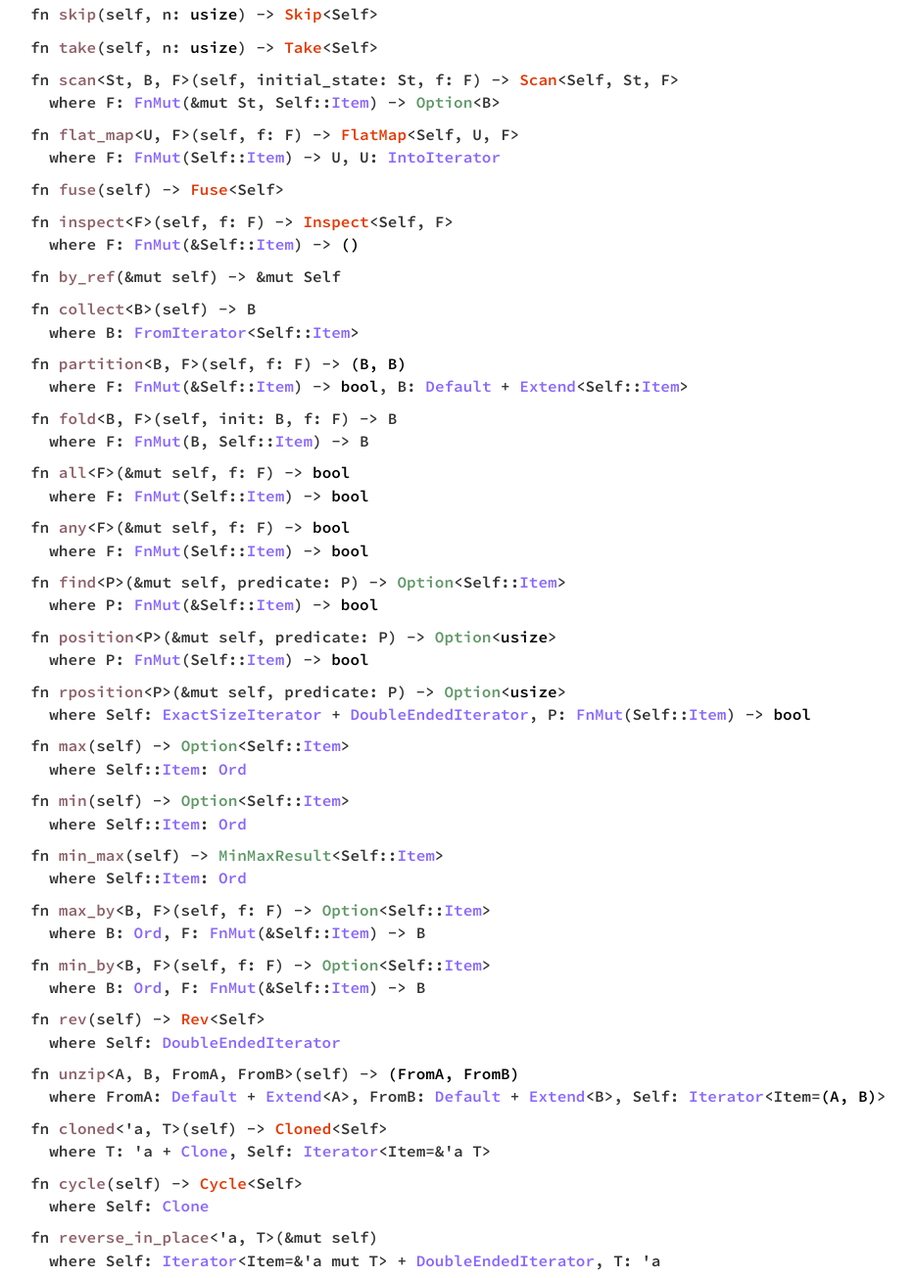
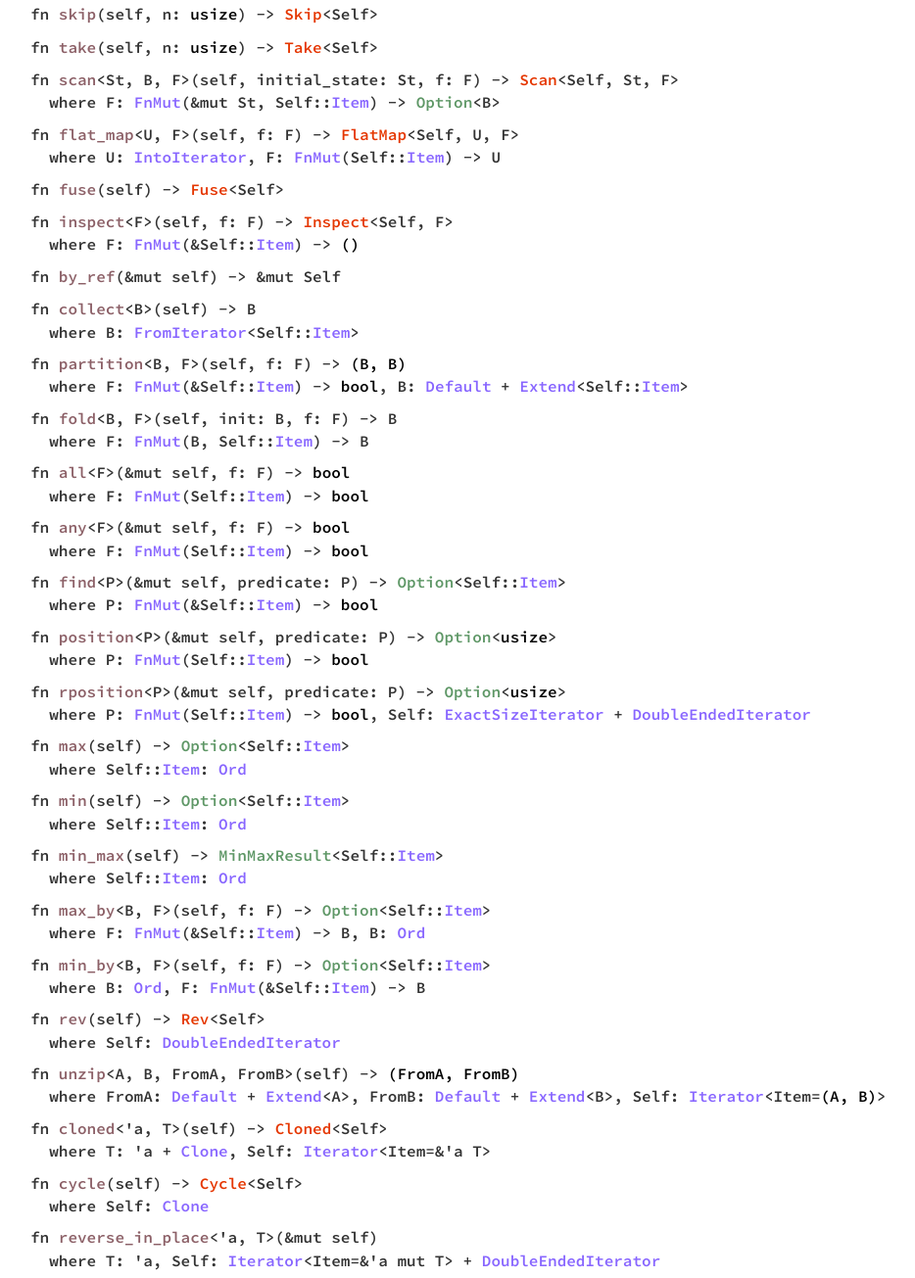
Before and after one commit to billyevans/tst, a plain HTML site: page tst/tst/struct.IntoIter.html in a window 1280 px wide. Shown: the part 1046-2351 px from the top of the page at 98% size, without its empty margins (234-1168 px from the left). Drawn offline with Linux system fonts and the light colour scheme.

Commit message:
rebuild pages at 5829c9f

```diff
--- a/tst/tst/struct.IntoIter.html
+++ b/tst/tst/struct.IntoIter.html
@@ -67,7 +67,7 @@
 <h4 id='method.skip' class='method'><code>fn <a href='http://doc.rust-lang.org/nightly/core/iter/trait.Iterator.html#method.skip' class='fnname'>skip</a>(self, n: <a href='http://doc.rust-lang.org/nightly/std/primitive.usize.html'>usize</a>) -&gt; <a class='struct' href='http://doc.rust-lang.org/nightly/core/iter/struct.Skip.html' title='core::iter::Skip'>Skip</a>&lt;Self&gt;</code></h4>
 <h4 id='method.take' class='method'><code>fn <a href='http://doc.rust-lang.org/nightly/core/iter/trait.Iterator.html#method.take' class='fnname'>take</a>(self, n: <a href='http://doc.rust-lang.org/nightly/std/primitive.usize.html'>usize</a>) -&gt; <a class='struct' href='http://doc.rust-lang.org/nightly/core/iter/struct.Take.html' title='core::iter::Take'>Take</a>&lt;Self&gt;</code></h4>
 <h4 id='method.scan' class='method'><code>fn <a href='http://doc.rust-lang.org/nightly/core/iter/trait.Iterator.html#method.scan' class='fnname'>scan</a>&lt;St, B, F&gt;(self, initial_state: St, f: F) -&gt; <a class='struct' href='http://doc.rust-lang.org/nightly/core/iter/struct.Scan.html' title='core::iter::Scan'>Scan</a>&lt;Self, St, F&gt; <span class='where'>where F: <a class='trait' href='http://doc.rust-lang.org/nightly/core/ops/trait.FnMut.html' title='core::ops::FnMut'>FnMut</a>(&amp;mut St, Self::<a class='trait' href='http://doc.rust-lang.org/nightly/core/iter/trait.Iterator.html' title='core::iter::Iterator'>Item</a>) -&gt; <a class='enum' href='http://doc.rust-lang.org/nightly/core/option/enum.Option.html' title='core::option::Option'>Option</a>&lt;B&gt;</span></code></h4>
-<h4 id='method.flat_map' class='method'><code>fn <a href='http://doc.rust-lang.org/nightly/core/iter/trait.Iterator.html#method.flat_map' class='fnname'>flat_map</a>&lt;U, F&gt;(self, f: F) -&gt; <a class='struct' href='http://doc.rust-lang.org/nightly/core/iter/struct.FlatMap.html' title='core::iter::FlatMap'>FlatMap</a>&lt;Self, U, F&gt; <span class='where'>where F: <a class='trait' href='http://doc.rust-lang.org/nightly/core/ops/trait.FnMut.html' title='core::ops::FnMut'>FnMut</a>(Self::<a class='trait' href='http://doc.rust-lang.org/nightly/core/iter/trait.Iterator.html' title='core::iter::Iterator'>Item</a>) -&gt; U, U: <a class='trait' href='http://doc.rust-lang.org/nightly/core/iter/trait.IntoIterator.html' title='core::iter::IntoIterator'>IntoIterator</a></span></code></h4>
+<h4 id='method.flat_map' class='method'><code>fn <a href='http://doc.rust-lang.org/nightly/core/iter/trait.Iterator.html#method.flat_map' class='fnname'>flat_map</a>&lt;U, F&gt;(self, f: F) -&gt; <a class='struct' href='http://doc.rust-lang.org/nightly/core/iter/struct.FlatMap.html' title='core::iter::FlatMap'>FlatMap</a>&lt;Self, U, F&gt; <span class='where'>where U: <a class='trait' href='http://doc.rust-lang.org/nightly/core/iter/trait.IntoIterator.html' title='core::iter::IntoIterator'>IntoIterator</a>, F: <a class='trait' href='http://doc.rust-lang.org/nightly/core/ops/trait.FnMut.html' title='core::ops::FnMut'>FnMut</a>(Self::<a class='trait' href='http://doc.rust-lang.org/nightly/core/iter/trait.Iterator.html' title='core::iter::Iterator'>Item</a>) -&gt; U</span></code></h4>
 <h4 id='method.fuse' class='method'><code>fn <a href='http://doc.rust-lang.org/nightly/core/iter/trait.Iterator.html#method.fuse' class='fnname'>fuse</a>(self) -&gt; <a class='struct' href='http://doc.rust-lang.org/nightly/core/iter/struct.Fuse.html' title='core::iter::Fuse'>Fuse</a>&lt;Self&gt;</code></h4>
 <h4 id='method.inspect' class='method'><code>fn <a href='http://doc.rust-lang.org/nightly/core/iter/trait.Iterator.html#method.inspect' class='fnname'>inspect</a>&lt;F&gt;(self, f: F) -&gt; <a class='struct' href='http://doc.rust-lang.org/nightly/core/iter/struct.Inspect.html' title='core::iter::Inspect'>Inspect</a>&lt;Self, F&gt; <span class='where'>where F: <a class='trait' href='http://doc.rust-lang.org/nightly/core/ops/trait.FnMut.html' title='core::ops::FnMut'>FnMut</a>(&amp;Self::<a class='trait' href='http://doc.rust-lang.org/nightly/core/iter/trait.Iterator.html' title='core::iter::Iterator'>Item</a>) -&gt; <a href='http://doc.rust-lang.org/nightly/std/primitive.tuple.html'>()</a></span></code></h4>
 <h4 id='method.by_ref' class='method'><code>fn <a href='http://doc.rust-lang.org/nightly/core/iter/trait.Iterator.html#method.by_ref' class='fnname'>by_ref</a>(&amp;mut self) -&gt; &amp;mut Self</code></h4>
@@ -78,17 +78,17 @@
 <h4 id='method.any' class='method'><code>fn <a href='http://doc.rust-lang.org/nightly/core/iter/trait.Iterator.html#method.any' class='fnname'>any</a>&lt;F&gt;(&amp;mut self, f: F) -&gt; <a href='http://doc.rust-lang.org/nightly/std/primitive.bool.html'>bool</a> <span class='where'>where F: <a class='trait' href='http://doc.rust-lang.org/nightly/core/ops/trait.FnMut.html' title='core::ops::FnMut'>FnMut</a>(Self::<a class='trait' href='http://doc.rust-lang.org/nightly/core/iter/trait.Iterator.html' title='core::iter::Iterator'>Item</a>) -&gt; <a href='http://doc.rust-lang.org/nightly/std/primitive.bool.html'>bool</a></span></code></h4>
 <h4 id='method.find' class='method'><code>fn <a href='http://doc.rust-lang.org/nightly/core/iter/trait.Iterator.html#method.find' class='fnname'>find</a>&lt;P&gt;(&amp;mut self, predicate: P) -&gt; <a class='enum' href='http://doc.rust-lang.org/nightly/core/option/enum.Option.html' title='core::option::Option'>Option</a>&lt;Self::<a class='trait' href='http://doc.rust-lang.org/nightly/core/iter/trait.Iterator.html' title='core::iter::Iterator'>Item</a>&gt; <span class='where'>where P: <a class='trait' href='http://doc.rust-lang.org/nightly/core/ops/trait.FnMut.html' title='core::ops::FnMut'>FnMut</a>(&amp;Self::<a class='trait' href='http://doc.rust-lang.org/nightly/core/iter/trait.Iterator.html' title='core::iter::Iterator'>Item</a>) -&gt; <a href='http://doc.rust-lang.org/nightly/std/primitive.bool.html'>bool</a></span></code></h4>
 <h4 id='method.position' class='method'><code>fn <a href='http://doc.rust-lang.org/nightly/core/iter/trait.Iterator.html#method.position' class='fnname'>position</a>&lt;P&gt;(&amp;mut self, predicate: P) -&gt; <a class='enum' href='http://doc.rust-lang.org/nightly/core/option/enum.Option.html' title='core::option::Option'>Option</a>&lt;<a href='http://doc.rust-lang.org/nightly/std/primitive.usize.html'>usize</a>&gt; <span class='where'>where P: <a class='trait' href='http://doc.rust-lang.org/nightly/core/ops/trait.FnMut.html' title='core::ops::FnMut'>FnMut</a>(Self::<a class='trait' href='http://doc.rust-lang.org/nightly/core/iter/trait.Iterator.html' title='core::iter::Iterator'>Item</a>) -&gt; <a href='http://doc.rust-lang.org/nightly/std/primitive.bool.html'>bool</a></span></code></h4>
-<h4 id='method.rposition' class='method'><code>fn <a href='http://doc.rust-lang.org/nightly/core/iter/trait.Iterator.html#method.rposition' class='fnname'>rposition</a>&lt;P&gt;(&amp;mut self, predicate: P) -&gt; <a class='enum' href='http://doc.rust-lang.org/nightly/core/option/enum.Option.html' title='core::option::Option'>Option</a>&lt;<a href='http://doc.rust-lang.org/nightly/std/primitive.usize.html'>usize</a>&gt; <span class='where'>where Self: <a class='trait' href='http://doc.rust-lang.org/nightly/core/iter/trait.ExactSizeIterator.html' title='core::iter::ExactSizeIterator'>ExactSizeIterator</a> + <a class='trait' href='http://doc.rust-lang.org/nightly/core/iter/trait.DoubleEndedIterator.html' title='core::iter::DoubleEndedIterator'>DoubleEndedIterator</a>, P: <a class='trait' href='http://doc.rust-lang.org/nightly/core/ops/trait.FnMut.html' title='core::ops::FnMut'>FnMut</a>(Self::<a class='trait' href='http://doc.rust-lang.org/nightly/core/iter/trait.Iterator.html' title='core::iter::Iterator'>Item</a>) -&gt; <a href='http://doc.rust-lang.org/nightly/std/primitive.bool.html'>bool</a></span></code></h4>
+<h4 id='method.rposition' class='method'><code>fn <a href='http://doc.rust-lang.org/nightly/core/iter/trait.Iterator.html#method.rposition' class='fnname'>rposition</a>&lt;P&gt;(&amp;mut self, predicate: P) -&gt; <a class='enum' href='http://doc.rust-lang.org/nightly/core/option/enum.Option.html' title='core::option::Option'>Option</a>&lt;<a href='http://doc.rust-lang.org/nightly/std/primitive.usize.html'>usize</a>&gt; <span class='where'>where P: <a class='trait' href='http://doc.rust-lang.org/nightly/core/ops/trait.FnMut.html' title='core::ops::FnMut'>FnMut</a>(Self::<a class='trait' href='http://doc.rust-lang.org/nightly/core/iter/trait.Iterator.html' title='core::iter::Iterator'>Item</a>) -&gt; <a href='http://doc.rust-lang.org/nightly/std/primitive.bool.html'>bool</a>, Self: <a class='trait' href='http://doc.rust-lang.org/nightly/core/iter/trait.ExactSizeIterator.html' title='core::iter::ExactSizeIterator'>ExactSizeIterator</a> + <a class='trait' href='http://doc.rust-lang.org/nightly/core/iter/trait.DoubleEndedIterator.html' title='core::iter::DoubleEndedIterator'>DoubleEndedIterator</a></span></code></h4>
 <h4 id='method.max' class='method'><code>fn <a href='http://doc.rust-lang.org/nightly/core/iter/trait.Iterator.html#method.max' class='fnname'>max</a>(self) -&gt; <a class='enum' href='http://doc.rust-lang.org/nightly/core/option/enum.Option.html' title='core::option::Option'>Option</a>&lt;Self::<a class='trait' href='http://doc.rust-lang.org/nightly/core/iter/trait.Iterator.html' title='core::iter::Iterator'>Item</a>&gt; <span class='where'>where Self::<a class='trait' href='http://doc.rust-lang.org/nightly/core/iter/trait.Iterator.html' title='core::iter::Iterator'>Item</a>: <a class='trait' href='http://doc.rust-lang.org/nightly/core/cmp/trait.Ord.html' title='core::cmp::Ord'>Ord</a></span></code></h4>
 <h4 id='method.min' class='method'><code>fn <a href='http://doc.rust-lang.org/nightly/core/iter/trait.Iterator.html#method.min' class='fnname'>min</a>(self) -&gt; <a class='enum' href='http://doc.rust-lang.org/nightly/core/option/enum.Option.html' title='core::option::Option'>Option</a>&lt;Self::<a class='trait' href='http://doc.rust-lang.org/nightly/core/iter/trait.Iterator.html' title='core::iter::Iterator'>Item</a>&gt; <span class='where'>where Self::<a class='trait' href='http://doc.rust-lang.org/nightly/core/iter/trait.Iterator.html' title='core::iter::Iterator'>Item</a>: <a class='trait' href='http://doc.rust-lang.org/nightly/core/cmp/trait.Ord.html' title='core::cmp::Ord'>Ord</a></span></code></h4>
 <h4 id='method.min_max' class='method'><code>fn <a href='http://doc.rust-lang.org/nightly/core/iter/trait.Iterator.html#method.min_max' class='fnname'>min_max</a>(self) -&gt; <a class='enum' href='http://doc.rust-lang.org/nightly/core/iter/enum.MinMaxResult.html' title='core::iter::MinMaxResult'>MinMaxResult</a>&lt;Self::<a class='trait' href='http://doc.rust-lang.org/nightly/core/iter/trait.Iterator.html' title='core::iter::Iterator'>Item</a>&gt; <span class='where'>where Self::<a class='trait' href='http://doc.rust-lang.org/nightly/core/iter/trait.Iterator.html' title='core::iter::Iterator'>Item</a>: <a class='trait' href='http://doc.rust-lang.org/nightly/core/cmp/trait.Ord.html' title='core::cmp::Ord'>Ord</a></span></code></h4>
-<h4 id='method.max_by' class='method'><code>fn <a href='http://doc.rust-lang.org/nightly/core/iter/trait.Iterator.html#method.max_by' class='fnname'>max_by</a>&lt;B, F&gt;(self, f: F) -&gt; <a class='enum' href='http://doc.rust-lang.org/nightly/core/option/enum.Option.html' title='core::option::Option'>Option</a>&lt;Self::<a class='trait' href='http://doc.rust-lang.org/nightly/core/iter/trait.Iterator.html' title='core::iter::Iterator'>Item</a>&gt; <span class='where'>where B: <a class='trait' href='http://doc.rust-lang.org/nightly/core/cmp/trait.Ord.html' title='core::cmp::Ord'>Ord</a>, F: <a class='trait' href='http://doc.rust-lang.org/nightly/core/ops/trait.FnMut.html' title='core::ops::FnMut'>FnMut</a>(&amp;Self::<a class='trait' href='http://doc.rust-lang.org/nightly/core/iter/trait.Iterator.html' title='core::iter::Iterator'>Item</a>) -&gt; B</span></code></h4>
+<h4 id='method.max_by' class='method'><code>fn <a href='http://doc.rust-lang.org/nightly/core/iter/trait.Iterator.html#method.max_by' class='fnname'>max_by</a>&lt;B, F&gt;(self, f: F) -&gt; <a class='enum' href='http://doc.rust-lang.org/nightly/core/option/enum.Option.html' title='core::option::Option'>Option</a>&lt;Self::<a class='trait' href='http://doc.rust-lang.org/nightly/core/iter/trait.Iterator.html' title='core::iter::Iterator'>Item</a>&gt; <span class='where'>where F: <a class='trait' href='http://doc.rust-lang.org/nightly/core/ops/trait.FnMut.html' title='core::ops::FnMut'>FnMut</a>(&amp;Self::<a class='trait' href='http://doc.rust-lang.org/nightly/core/iter/trait.Iterator.html' title='core::iter::Iterator'>Item</a>) -&gt; B, B: <a class='trait' href='http://doc.rust-lang.org/nightly/core/cmp/trait.Ord.html' title='core::cmp::Ord'>Ord</a></span></code></h4>
 <h4 id='method.min_by' class='method'><code>fn <a href='http://doc.rust-lang.org/nightly/core/iter/trait.Iterator.html#method.min_by' class='fnname'>min_by</a>&lt;B, F&gt;(self, f: F) -&gt; <a class='enum' href='http://doc.rust-lang.org/nightly/core/option/enum.Option.html' title='core::option::Option'>Option</a>&lt;Self::<a class='trait' href='http://doc.rust-lang.org/nightly/core/iter/trait.Iterator.html' title='core::iter::Iterator'>Item</a>&gt; <span class='where'>where B: <a class='trait' href='http://doc.rust-lang.org/nightly/core/cmp/trait.Ord.html' title='core::cmp::Ord'>Ord</a>, F: <a class='trait' href='http://doc.rust-lang.org/nightly/core/ops/trait.FnMut.html' title='core::ops::FnMut'>FnMut</a>(&amp;Self::<a class='trait' href='http://doc.rust-lang.org/nightly/core/iter/trait.Iterator.html' title='core::iter::Iterator'>Item</a>) -&gt; B</span></code></h4>
 <h4 id='method.rev' class='method'><code>fn <a href='http://doc.rust-lang.org/nightly/core/iter/trait.Iterator.html#method.rev' class='fnname'>rev</a>(self) -&gt; <a class='struct' href='http://doc.rust-lang.org/nightly/core/iter/struct.Rev.html' title='core::iter::Rev'>Rev</a>&lt;Self&gt; <span class='where'>where Self: <a class='trait' href='http://doc.rust-lang.org/nightly/core/iter/trait.DoubleEndedIterator.html' title='core::iter::DoubleEndedIterator'>DoubleEndedIterator</a></span></code></h4>
 <h4 id='method.unzip' class='method'><code>fn <a href='http://doc.rust-lang.org/nightly/core/iter/trait.Iterator.html#method.unzip' class='fnname'>unzip</a>&lt;A, B, FromA, FromB&gt;(self) -&gt; <a href='http://doc.rust-lang.org/nightly/std/primitive.tuple.html'>(FromA, FromB)</a> <span class='where'>where FromA: <a class='trait' href='http://doc.rust-lang.org/nightly/core/default/trait.Default.html' title='core::default::Default'>Default</a> + <a class='trait' href='http://doc.rust-lang.org/nightly/core/iter/trait.Extend.html' title='core::iter::Extend'>Extend</a>&lt;A&gt;, FromB: <a class='trait' href='http://doc.rust-lang.org/nightly/core/default/trait.Default.html' title='core::default::Default'>Default</a> + <a class='trait' href='http://doc.rust-lang.org/nightly/core/iter/trait.Extend.html' title='core::iter::Extend'>Extend</a>&lt;B&gt;, Self: <a class='trait' href='http://doc.rust-lang.org/nightly/core/iter/trait.Iterator.html' title='core::iter::Iterator'>Iterator</a>&lt;Item=<a href='http://doc.rust-lang.org/nightly/std/primitive.tuple.html'>(A, B)</a>&gt;</span></code></h4>
 <h4 id='method.cloned' class='method'><code>fn <a href='http://doc.rust-lang.org/nightly/core/iter/trait.Iterator.html#method.cloned' class='fnname'>cloned</a>&lt;'a, T&gt;(self) -&gt; <a class='struct' href='http://doc.rust-lang.org/nightly/core/iter/struct.Cloned.html' title='core::iter::Cloned'>Cloned</a>&lt;Self&gt; <span class='where'>where T: 'a + <a class='trait' href='http://doc.rust-lang.org/nightly/core/clone/trait.Clone.html' title='core::clone::Clone'>Clone</a>, Self: <a class='trait' href='http://doc.rust-lang.org/nightly/core/iter/trait.Iterator.html' title='core::iter::Iterator'>Iterator</a>&lt;Item=&amp;'a T&gt;</span></code></h4>
 <h4 id='method.cycle' class='method'><code>fn <a href='http://doc.rust-lang.org/nightly/core/iter/trait.Iterator.html#method.cycle' class='fnname'>cycle</a>(self) -&gt; <a class='struct' href='http://doc.rust-lang.org/nightly/core/iter/struct.Cycle.html' title='core::iter::Cycle'>Cycle</a>&lt;Self&gt; <span class='where'>where Self: <a class='trait' href='http://doc.rust-lang.org/nightly/core/clone/trait.Clone.html' title='core::clone::Clone'>Clone</a></span></code></h4>
-<h4 id='method.reverse_in_place' class='method'><code>fn <a href='http://doc.rust-lang.org/nightly/core/iter/trait.Iterator.html#method.reverse_in_place' class='fnname'>reverse_in_place</a>&lt;'a, T&gt;(&amp;mut self) <span class='where'>where Self: <a class='trait' href='http://doc.rust-lang.org/nightly/core/iter/trait.Iterator.html' title='core::iter::Iterator'>Iterator</a>&lt;Item=&amp;'a mut T&gt; + <a class='trait' href='http://doc.rust-lang.org/nightly/core/iter/trait.DoubleEndedIterator.html' title='core::iter::DoubleEndedIterator'>DoubleEndedIterator</a>, T: 'a</span></code></h4>
+<h4 id='method.reverse_in_place' class='method'><code>fn <a href='http://doc.rust-lang.org/nightly/core/iter/trait.Iterator.html#method.reverse_in_place' class='fnname'>reverse_in_place</a>&lt;'a, T&gt;(&amp;mut self) <span class='where'>where T: 'a, Self: <a class='trait' href='http://doc.rust-lang.org/nightly/core/iter/trait.Iterator.html' title='core::iter::Iterator'>Iterator</a>&lt;Item=&amp;'a mut T&gt; + <a class='trait' href='http://doc.rust-lang.org/nightly/core/iter/trait.DoubleEndedIterator.html' title='core::iter::DoubleEndedIterator'>DoubleEndedIterator</a></span></code></h4>
 <h4 id='method.sum' class='method'><code>fn <a href='http://doc.rust-lang.org/nightly/core/iter/trait.Iterator.html#method.sum' class='fnname'>sum</a>&lt;S = Self::<a class='trait' href='http://doc.rust-lang.org/nightly/core/iter/trait.Iterator.html' title='core::iter::Iterator'>Item</a>&gt;(self) -&gt; S <span class='where'>where S: <a class='trait' href='http://doc.rust-lang.org/nightly/core/ops/trait.Add.html' title='core::ops::Add'>Add</a>&lt;Self::<a class='trait' href='http://doc.rust-lang.org/nightly/core/iter/trait.Iterator.html' title='core::iter::Iterator'>Item</a>, Output=S&gt; + <a class='trait' href='http://doc.rust-lang.org/nightly/core/num/trait.Zero.html' title='core::num::Zero'>Zero</a></span></code></h4>
 <h4 id='method.product' class='method'><code>fn <a href='http://doc.rust-lang.org/nightly/core/iter/trait.Iterator.html#method.product' class='fnname'>product</a>&lt;P = Self::<a class='trait' href='http://doc.rust-lang.org/nightly/core/iter/trait.Iterator.html' title='core::iter::Iterator'>Item</a>&gt;(self) -&gt; P <span class='where'>where P: <a class='trait' href='http://doc.rust-lang.org/nightly/core/ops/trait.Mul.html' title='core::ops::Mul'>Mul</a>&lt;Self::<a class='trait' href='http://doc.rust-lang.org/nightly/core/iter/trait.Iterator.html' title='core::iter::Iterator'>Item</a>, Output=P&gt; + <a class='trait' href='http://doc.rust-lang.org/nightly/core/num/trait.One.html' title='core::num::One'>One</a></span></code></h4>
 </div><h3 class='impl'><code>impl&lt;V&gt; <a class='trait' href='http://doc.rust-lang.org/nightly/core/iter/trait.ExactSizeIterator.html' title='core::iter::ExactSizeIterator'>ExactSizeIterator</a> for <a class='struct' href='../../tst/tst/struct.IntoIter.html' title='tst::tst::IntoIter'>IntoIter</a>&lt;V&gt;</code></h3><div class='impl-items'><h4 id='method.len' class='method'><code>fn <a href='http://doc.rust-lang.org/nightly/core/iter/trait.ExactSizeIterator.html#method.len' class='fnname'>len</a>(&amp;self) -&gt; <a href='http://doc.rust-lang.org/nightly/std/primitive.usize.html'>usize</a></code></h4>
```
Also changed, not shown: tst/tst/struct.Iter.html (+4 -4 lines), tst/tst/struct.IterMut.html (+4 -4 lines), tst/tst/struct.KeysIter.html (+4 -4 lines), tst/tst/struct.ValuesIter.html (+4 -4 lines), tst/tst/struct.WildCardIter.html (+4 -4 lines).
